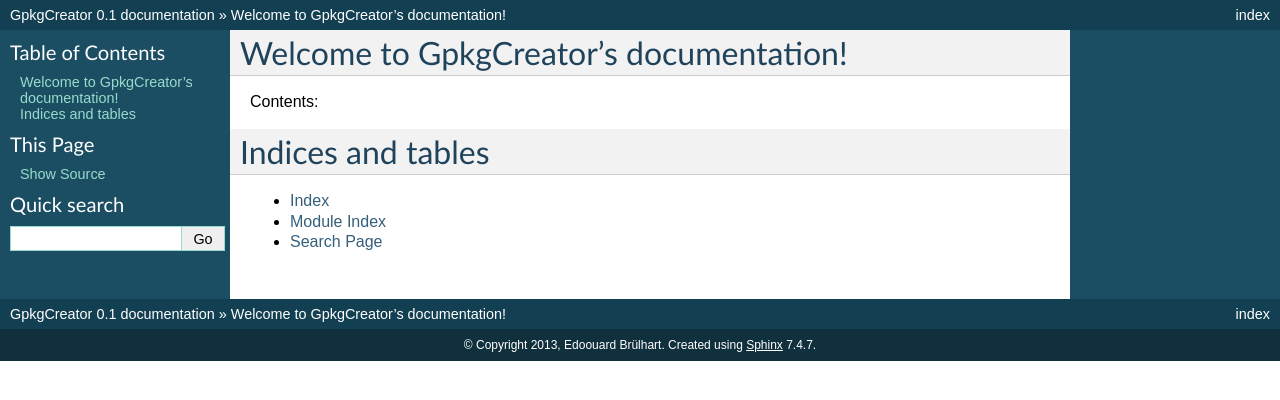
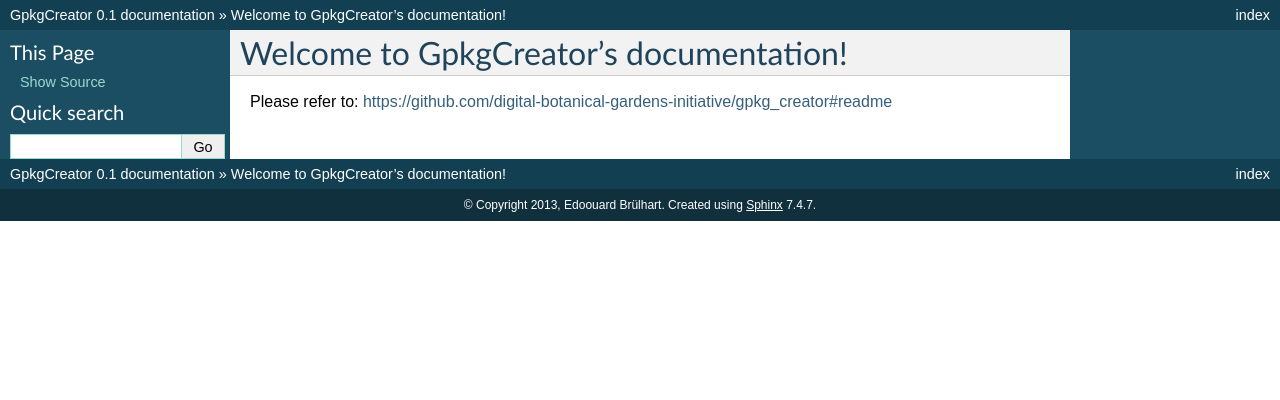
Before and after one commit to digital-botanical-gardens-initiative/gpkg-creator, a Sphinx documentation site: the page built from gpkg_creator/help/source/index.rst, in a window 1280 px wide. Shown: the top 400 px of the page. Built offline with Sphinx 7.4.7, drawn with Linux system fonts in a browser that asks for light colours; formulas are drawn with MathJax 3.

Commit message:
add documentation

```diff
--- a/gpkg_creator/help/source/index.rst
+++ b/gpkg_creator/help/source/index.rst
@@ -5,15 +5,4 @@
 
 Welcome to GpkgCreator's documentation!
 ============================================
-
-Contents:
-
-.. toctree::
-   :maxdepth: 2
-
-Indices and tables
-==================
-
-* :ref:`genindex`
-* :ref:`modindex`
-* :ref:`search`
+Please refer to: https://github.com/digital-botanical-gardens-initiative/gpkg_creator#readme
```
Also changed, not shown: 1 other file.
